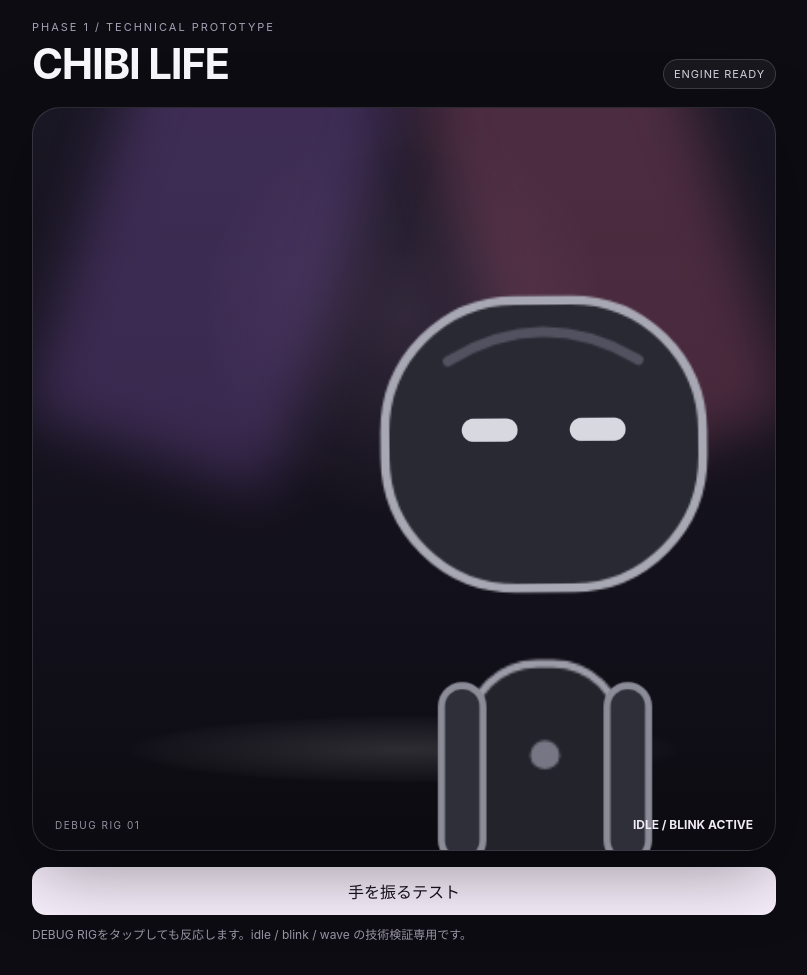
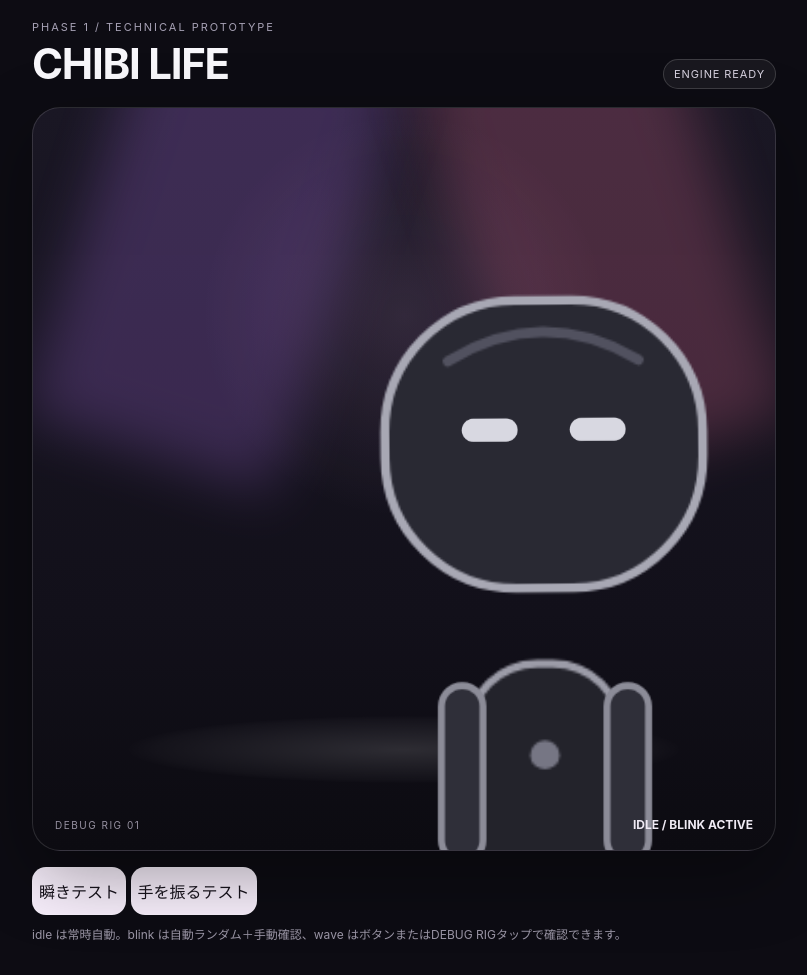
Before and after one commit to cmedia-creator/chibi-character, a website built with Vite: page index.html in a window 1280 px wide. Shown: the whole page, without its empty margins (236-1043 px from the left). Built offline with nearby package versions, Linux system fonts and the light colour scheme; animation ran at ten frames a second.

Commit message:
fix: add explicit Gate 1 motion controls

```diff
--- a/index.html
+++ b/index.html
@@ -27,9 +27,12 @@
         </div>
       </section>
 
-      <section class="controls">
-        <button type="button" id="wave-button">手を振るテスト</button>
-        <p>DEBUG RIGをタップしても反応します。idle / blink / wave の技術検証専用です。</p>
+      <section class="controls" aria-label="Gate 1 controls">
+        <div class="control-grid">
+          <button type="button" id="blink-button">瞬きテスト</button>
+          <button type="button" id="wave-button">手を振るテスト</button>
+        </div>
+        <p>idle は常時自動。blink は自動ランダム＋手動確認、wave はボタンまたはDEBUG RIGタップで確認できます。</p>
       </section>
     </main>
     <script type="module" src="/src/main.ts"></script>
```
